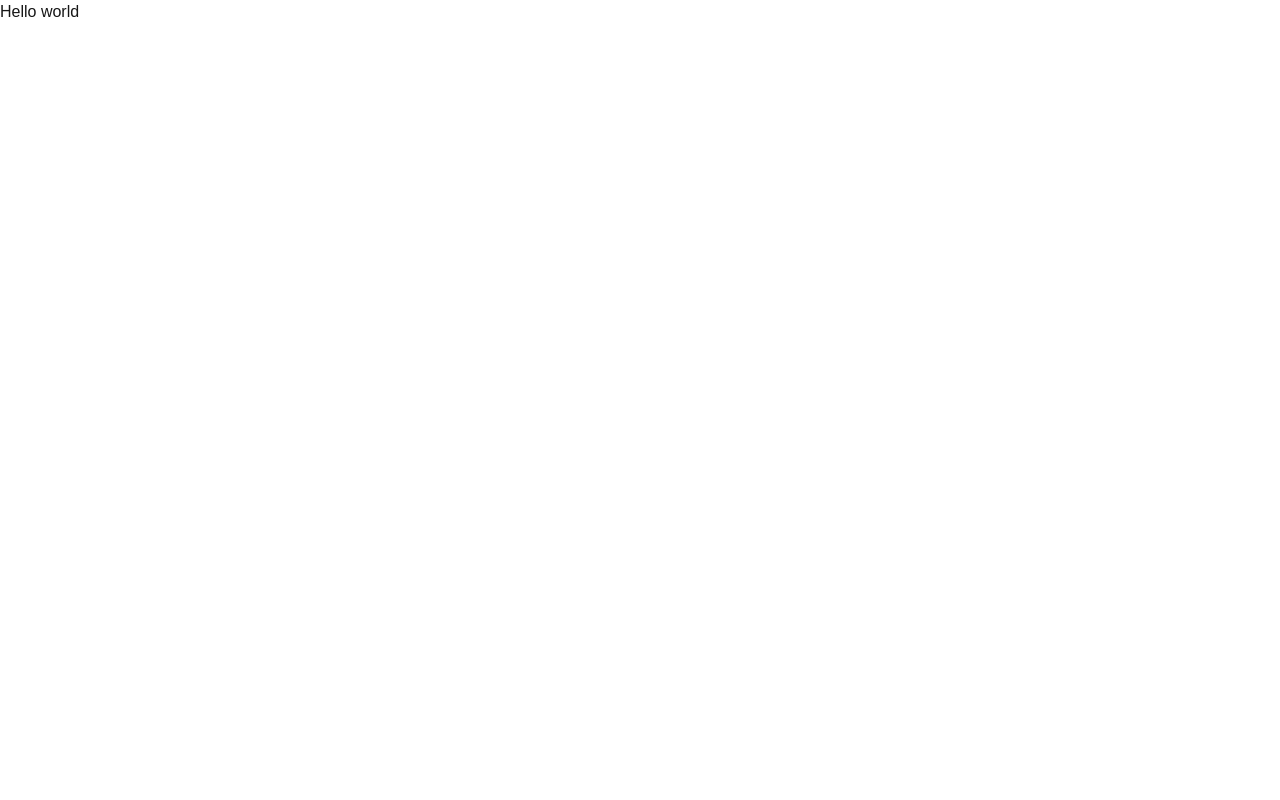
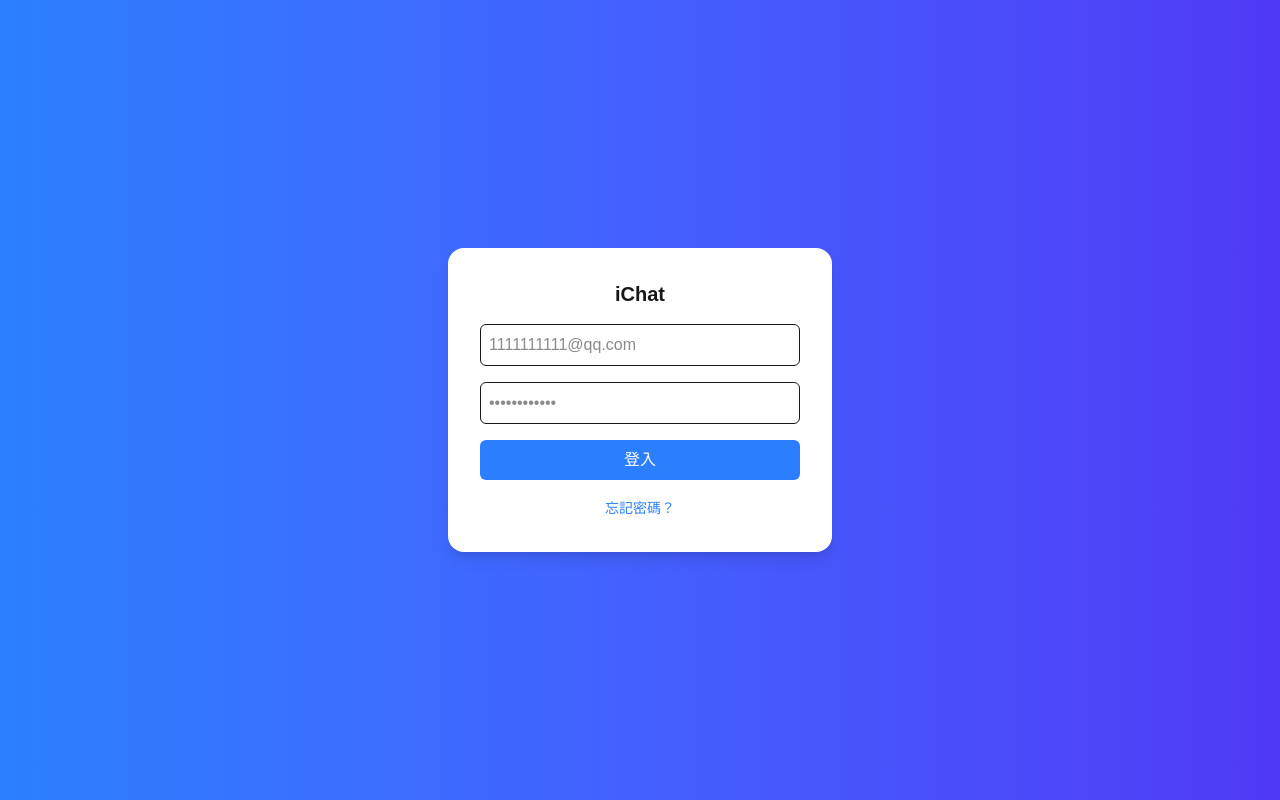
Before and after one commit to a135794372/ichat, a Next.js app: page / in a window 1280 px wide. Built offline with nearby package versions, Linux system fonts and the light colour scheme.

Commit message:
add login

```diff
--- a/package.json
+++ b/package.json
@@ -3,7 +3,7 @@
   "version": "0.1.0",
   "private": true,
   "scripts": {
-    "dev": "next dev --turbopack",
+    "dev": "next dev",
     "build": "next build",
     "start": "next start",
     "lint": "next lint"
--- a/src/app/book/page.tsx
+++ /dev/null
@@ -1,5 +0,0 @@
-export default function book() {
-  return (
-    <div>yeahhhhhhhh</div>
-  )
-}
--- /dev/null
+++ b/src/app/login/page.tsx
@@ -0,0 +1,26 @@
+import Link from "next/link";
+import React from "react";
+
+const ForgotPasswordPage = () => {
+  return (
+    <div className="flex items-center justify-center h-screen bg-gradient-to-r from-blue-500 to-indigo-600">
+      <div className="bg-white p-8 rounded-2xl shadow-lg w-96 text-center">
+        <h2 className="text-xl font-semibold mb-4">忘記密碼</h2>
+        <p className="text-sm text-gray-600 mb-4">請輸入您的電子郵件以重設密碼</p>
+        <input
+          type="email"
+          placeholder="輸入您的電子郵件"
+          className="w-full p-2 mb-4 border rounded-md focus:outline-none focus:ring-2 focus:ring-blue-500"
+        />
+        <button className="w-full bg-blue-500 text-white py-2 rounded-md hover:bg-blue-600">發送重設連結</button>
+        <div className="mt-4">
+          <Link href="/">
+            <a className="text-blue-500 text-sm">返回登入</a>
+          </Link>
+        </div>
+      </div>
+    </div>
+  );
+};
+
+export default ForgotPasswordPage;
--- a/src/app/page.tsx
+++ b/src/app/page.tsx
@@ -1,7 +1,27 @@
-//import Image from "next/image";
+import React from "react";
 
-export default function Home() {
+const LoginPage = () => {
   return (
-    <div>Hello world</div>
-  )
-}
+    <div className="flex items-center justify-center h-screen bg-gradient-to-r from-blue-500 to-indigo-600">
+      <div className="bg-white p-8 rounded-2xl shadow-lg w-96 text-center">
+        <h2 className="text-xl font-semibold mb-4">iChat</h2>
+        <input
+          type="email"
+          placeholder="1111111111@qq.com"
+          className="w-full p-2 mb-4 border rounded-md focus:outline-none focus:ring-2 focus:ring-blue-500"
+        />
+        <input
+          type="password"
+          placeholder="••••••••••••"
+          className="w-full p-2 mb-4 border rounded-md focus:outline-none focus:ring-2 focus:ring-blue-500"
+        />
+        <button className="w-full bg-blue-500 text-white py-2 rounded-md hover:bg-blue-600">登入</button>
+        <div className="mt-4">
+          <a href="/login" className="text-blue-500 text-sm">忘記密碼？</a>
+        </div>
+      </div>
+    </div>
+  );
+};
+
+export default LoginPage;
```
